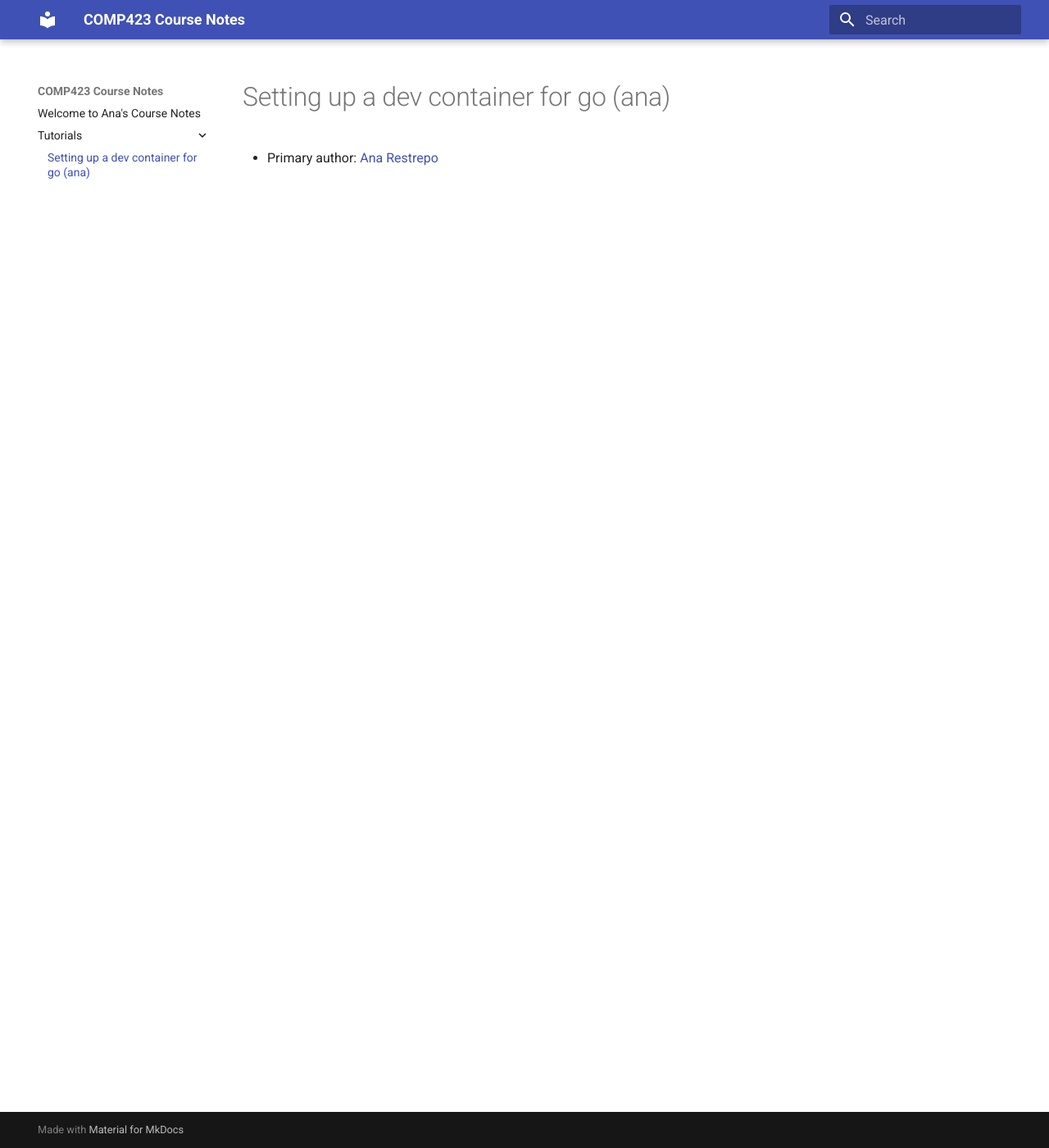
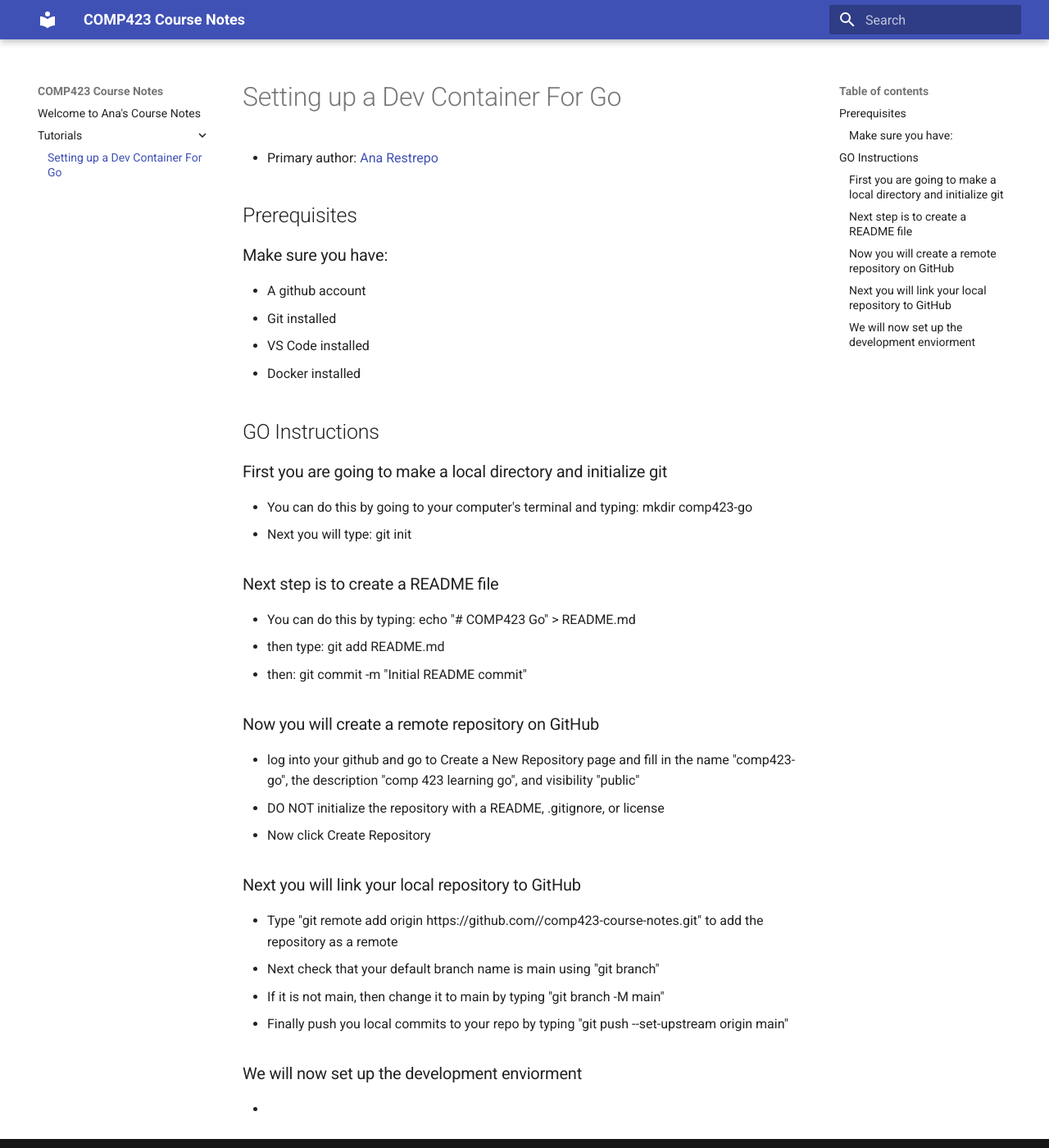
Before and after one commit to analrest/comp423-course-notes, an MkDocs documentation site: the page built from docs/tutorials/go-setup.md, in a window 1280 px wide and 1400 px high. Shown: the whole window at 82% size. Built offline with MkDocs 1.6.1 and Material for MkDocs 9.7.7, drawn with Linux system fonts in a browser that asks for light colours.

Commit message:
WIP with tutorial

```diff
--- a/docs/tutorials/go-setup.md
+++ b/docs/tutorials/go-setup.md
@@ -1,2 +1,33 @@
-# Setting up a dev container for go (ana)
+# Setting up a Dev Container For Go
 * Primary author: [Ana Restrepo](https://github.com/analrest)
+
+## Prerequisites
+### Make sure you have:
+* A github account
+* Git installed
+* VS Code installed
+* Docker installed
+
+## GO Instructions
+### First you are going to make a local directory and initialize git
+* You can do this by going to your computer's terminal and typing: mkdir comp423-go
+* Next you will type: git init
+
+### Next step is to create a README file
+* You can do this by typing: echo "# COMP423 Go" > README.md
+* then type: git add README.md
+* then: git commit -m "Initial README commit"
+
+### Now you will create a remote repository on GitHub
+* log into your github and go to Create a New Repository page and fill in the name "comp423-go", the description "comp 423 learning go", and visibility "public"
+* DO NOT initialize the repository with a README, .gitignore, or license
+* Now click Create Repository
+
+### Next you will link your local repository to GitHub
+* Type "git remote add origin https://github.com/<your-username>/comp423-course-notes.git" to add the repository as a remote
+* Next check that your default branch name is main using "git branch"
+* If it is not main, then change it to main by typing "git branch -M main"
+* Finally push you local commits to your repo by typing "git push --set-upstream origin main"
+
+### We will now set up the development enviorment
+*
```
